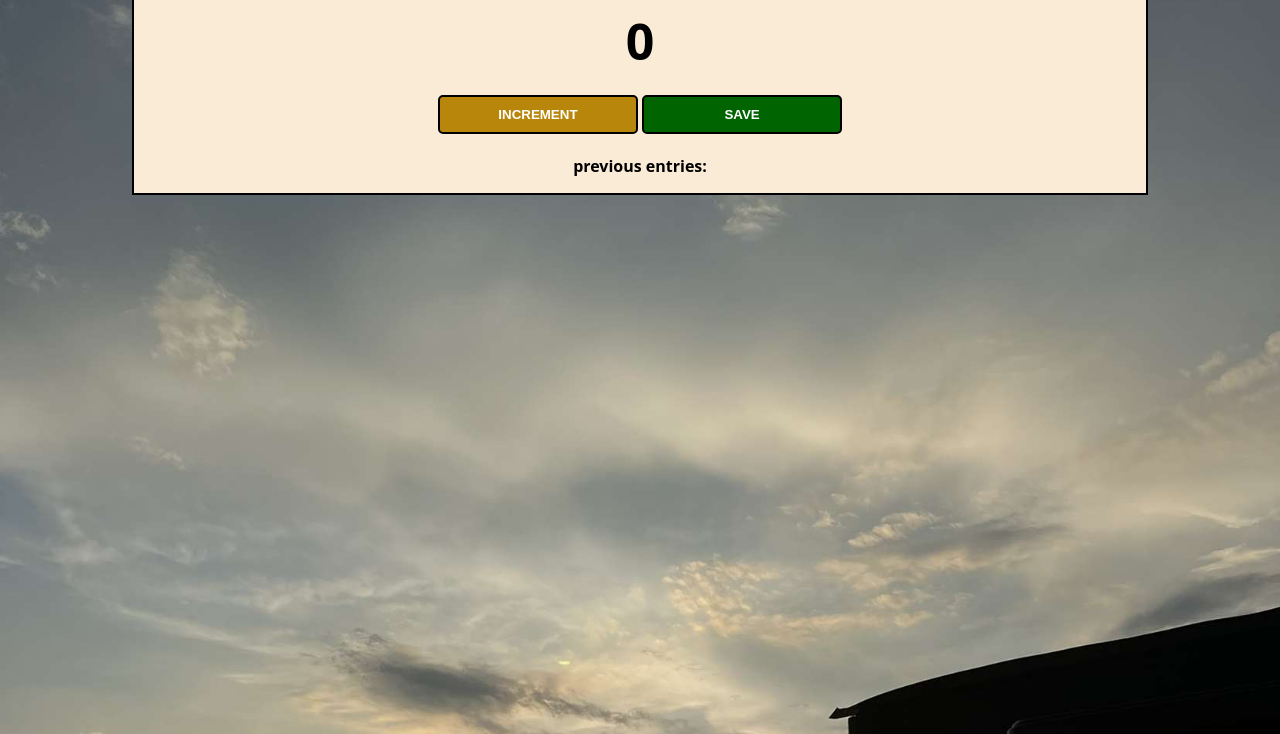
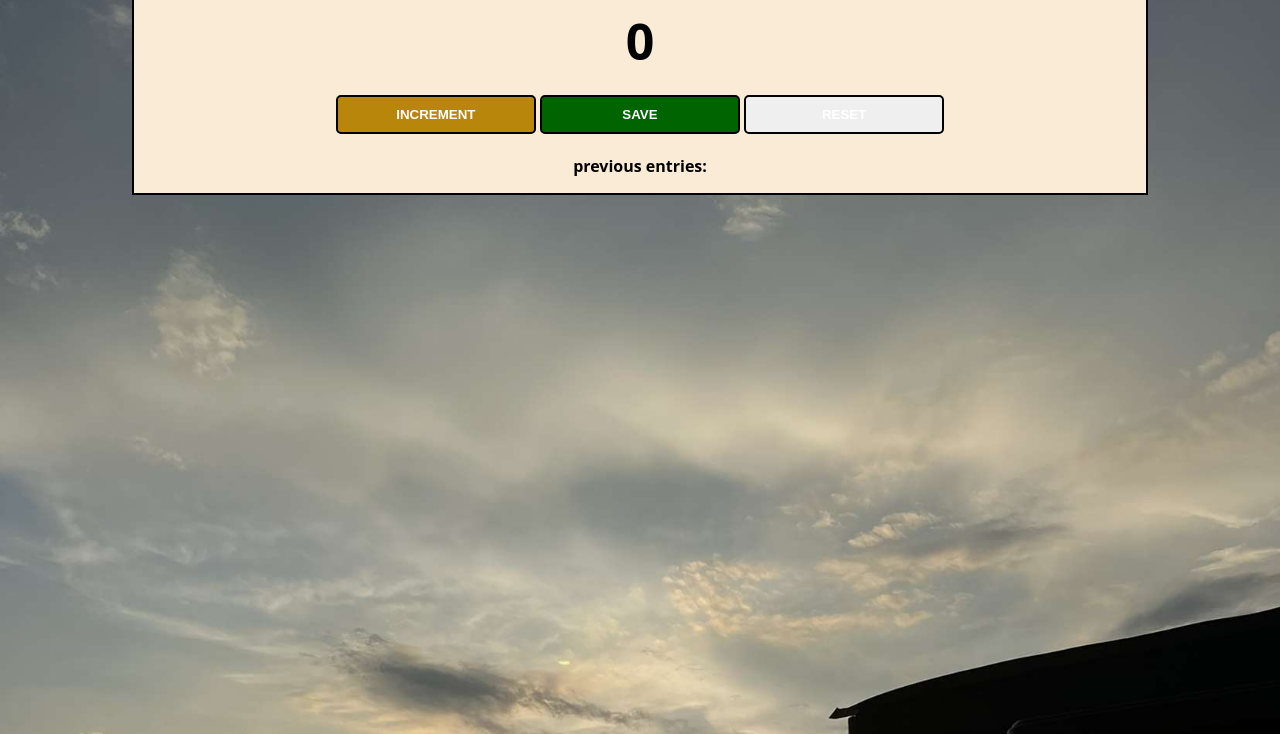
Before and after one commit to 01hsednas/Passenger-counter, a plain HTML site: page index.html in a window 1280 px wide. Shown: the part 66-800 px from the top of the page. Drawn offline with Linux system fonts and the light colour scheme.

Commit message:
adding reset button

```diff
--- a/index.html
+++ b/index.html
@@ -8,6 +8,7 @@
     <h2 id="count-el">0</h2>
     <button id="increment-btn" onclick="increment()">INCREMENT</button>
     <button id="save-btn" onclick="save()">SAVE</button>
+    <button id="reset-btn" onclick="reset()">RESET</button>
     <p id="save-el">previous entries: </p>
     <script src="index.js"></script>
     </div>
--- a/index.js
+++ b/index.js
@@ -1,5 +1,5 @@
 
-let saveEL=document.getElementById("save-el")
+let saveEL = document.getElementById("save-el")
 let countEl = document.getElementById("count-el")
 let count = 0
 
@@ -14,3 +14,8 @@ function save(){
     countEl.textContent=0
     count=0
 }
+
+function reset(){
+    count = 0
+    countEl.textContent = count
+}
```
